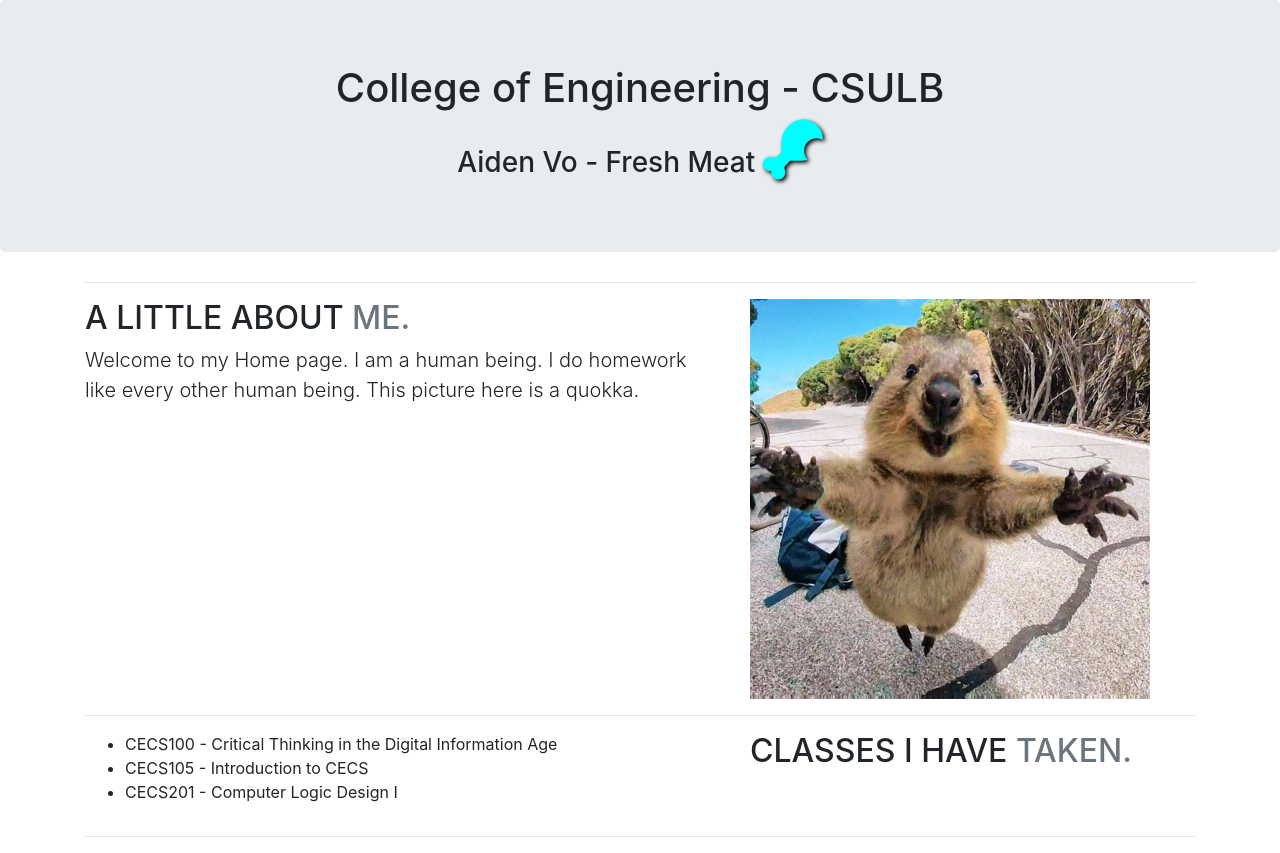
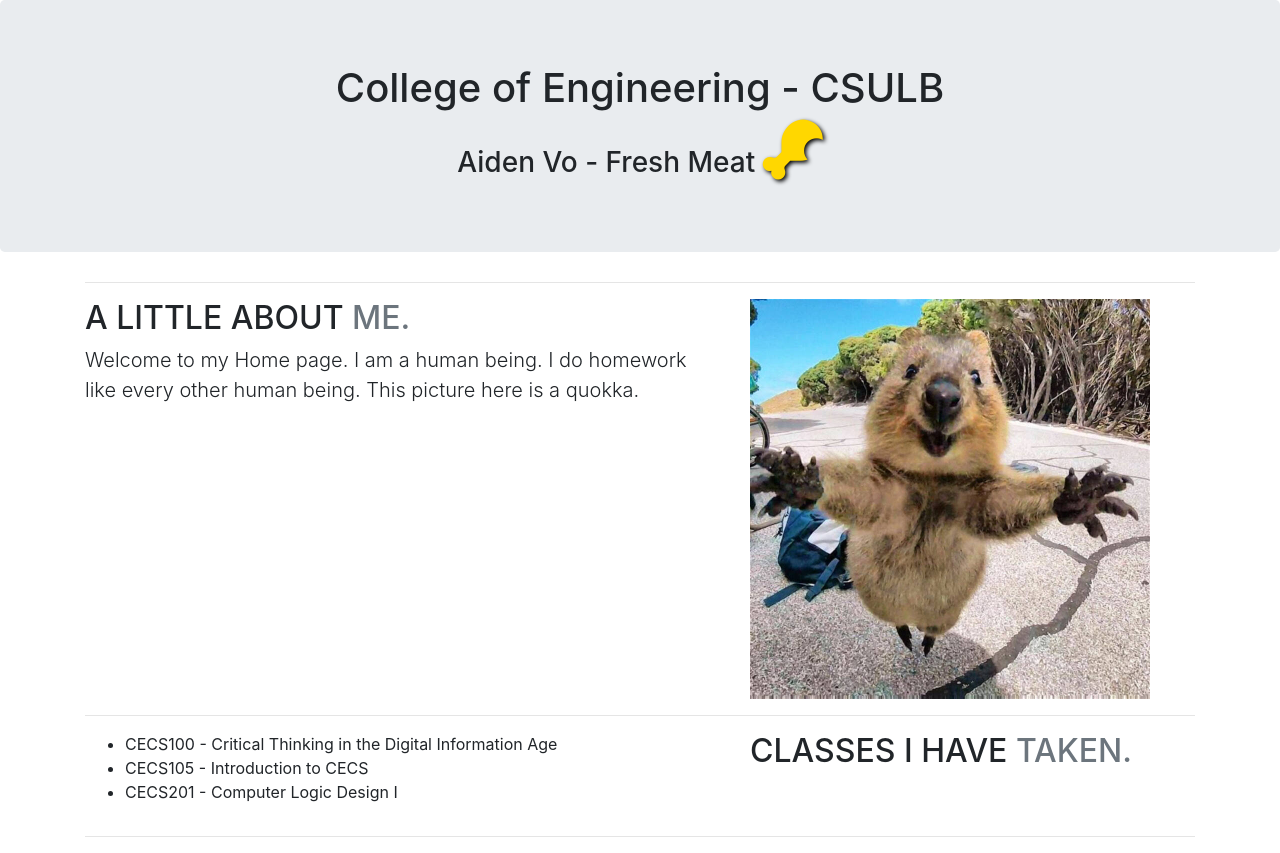
Before and after one commit to AidenVo217/Bootstrap, a plain HTML site: page index.html in a window 1280 px wide. Drawn offline with nearby package versions, Linux system fonts and the light colour scheme.

Commit message:
Update index.html

```diff
--- a/index.html
+++ b/index.html
@@ -17,7 +17,7 @@
 
 <div class="jumbotron text-center" style="margin-bottom:0">
     <h1>College of Engineering - CSULB </h1>
-  <h3>Aiden Vo - Fresh Meat <i class="fas fa-drumstick-bite" style="font-size:60px;color:aqua;text-shadow:2px 2px 4px #000000;"></i></h3>
+  <h3>Aiden Vo - Fresh Meat <i class="fas fa-drumstick-bite" style="font-size:60px;color:gold;text-shadow:2px 2px 4px #000000;"></i></h3>
 
 </div>
 
```
